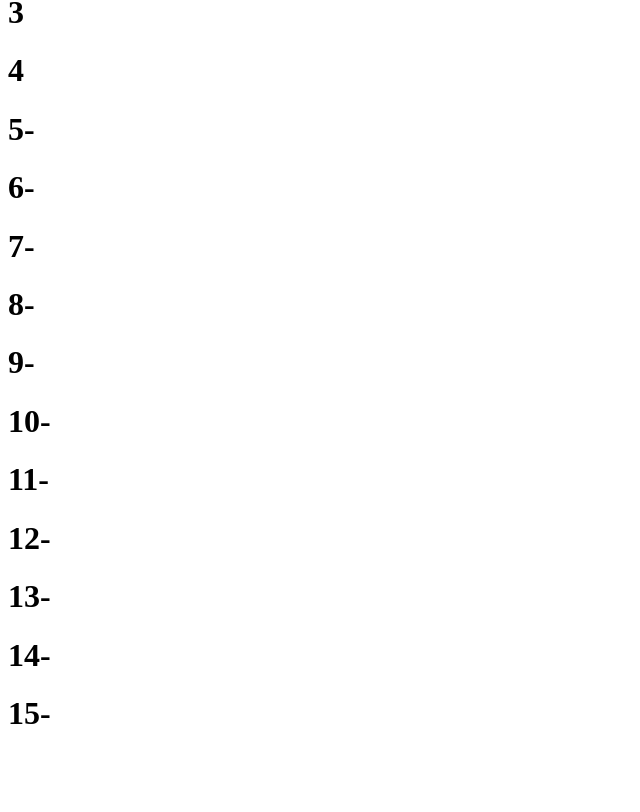
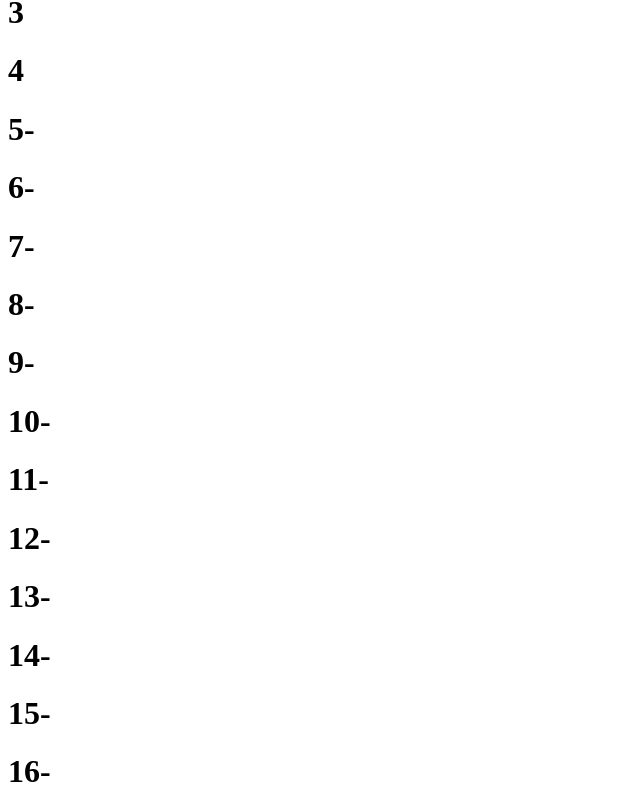
Before and after one commit to gameland-tech/project1, a Next.js app: page / in a window 1280 px wide. Shown: the part 255-1067 px from the top of the page, without its empty margins (0-640 px from the left). Before the commit the page ends 1008 px from the top, so only its background shows below. Built offline with nearby package versions, Linux system fonts and the light colour scheme.

Commit message:
add 16- from gameland

```diff
--- a/app/page.tsx
+++ b/app/page.tsx
@@ -17,6 +17,7 @@ export default function Home() {
       <h1>13-</h1>
       <h1>14-</h1>
       <h1>15-</h1>
+      <h1>16-</h1>
     </main>
   );
 }
```
